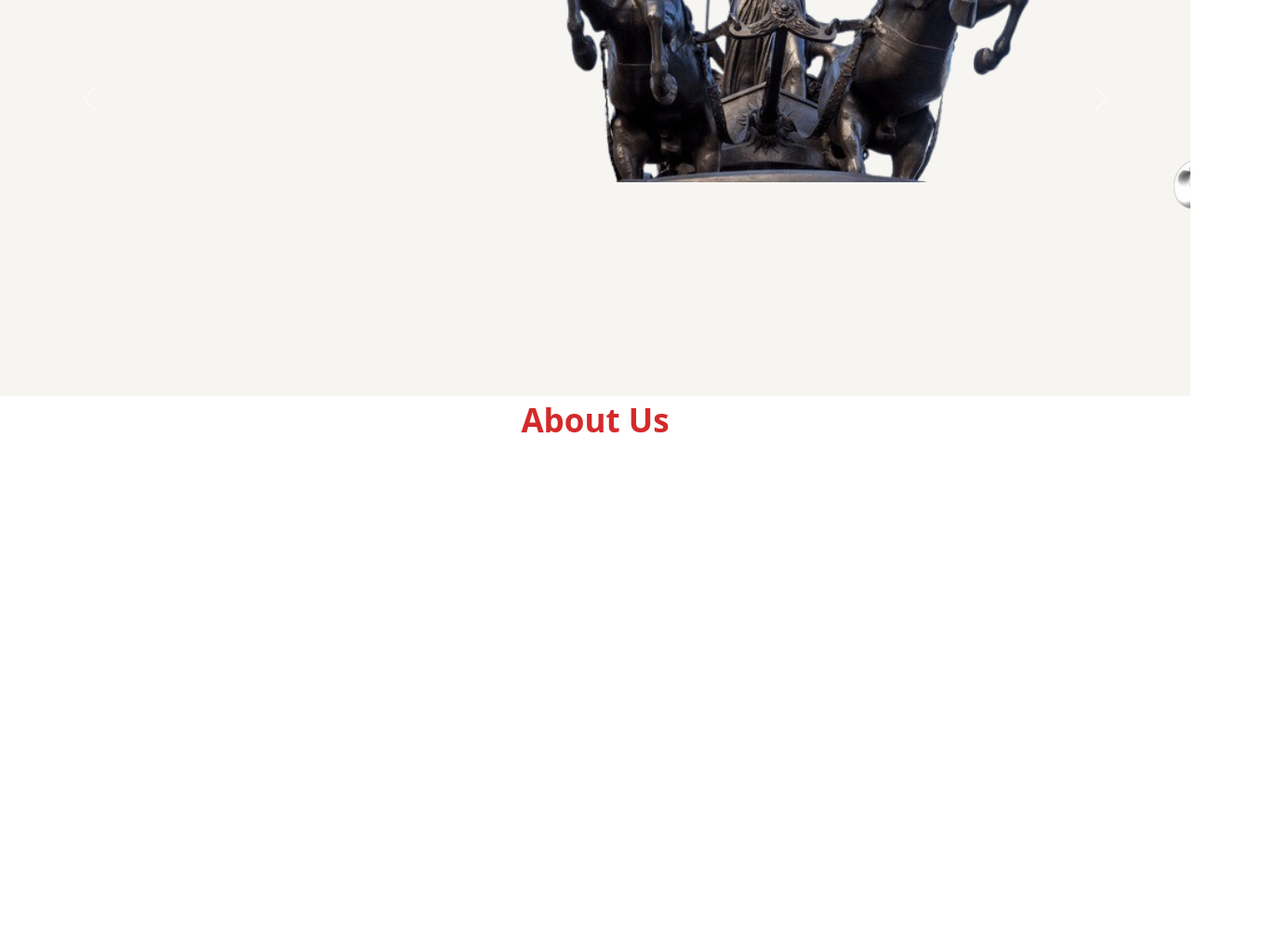
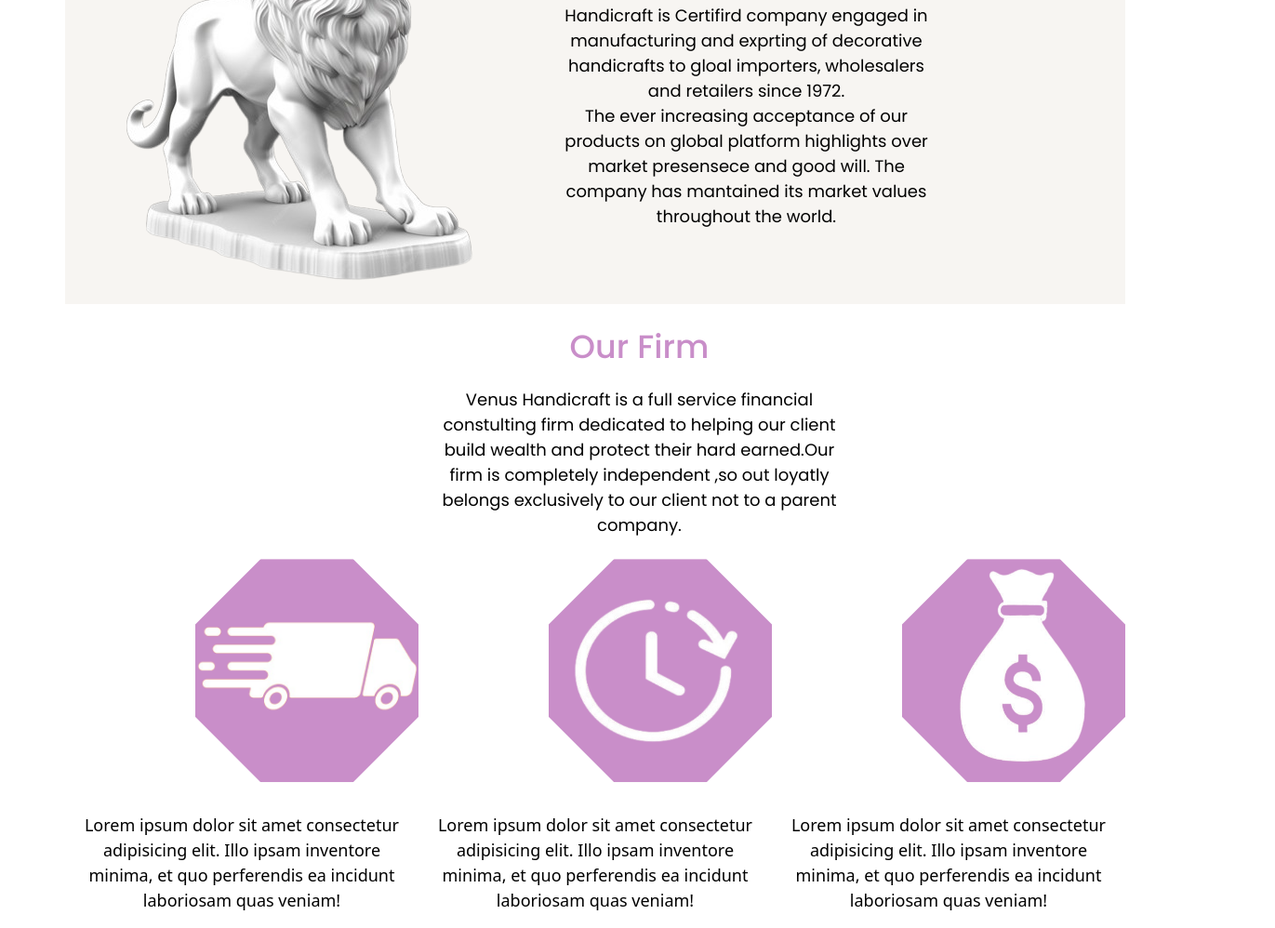
Before and after one commit to Bismaasif916/VHC-Project, a plain HTML site: page about.html in a window 1280 px wide. Shown: the part 470-1468 px from the top of the page at 93% size, 1371 px wide, since content can reach past the window. Before the commit the page ends 976 px from the top, so only its background shows below. Drawn offline with nearby package versions, Linux system fonts and the light colour scheme; a web font is replaced by a local one.

Commit message:
first chnages

```diff
--- a/about.html
+++ b/about.html
@@ -17,7 +17,7 @@
     <!-- navbar start here -->
     <nav class="navbar navbar-expand-lg" id="navbar">
       <div class="container-fluid">
-        <a class="navbar-brand" href="#" id="logo"><img src="assets/images/venus-removebg-preview.png" alt="" height="150px" width="160px"></a>
+        <a class="navbar-brand" href="#" id="logo"><img src="assets/images/VHC logo.png" alt="" height="180px" width="180px"></a>
         <button class="navbar-toggler" type="button" data-bs-toggle="collapse" data-bs-target="#navbarSupportedContent" aria-controls="navbarSupportedContent" aria-expanded="false" aria-label="Toggle navigation">
           <span><i class="fa-solid fa-bars" style="color: black; font-size: 25px;"></i></span>
         </button>
@@ -38,73 +38,86 @@
             <li class="nav-item">
               <a class="nav-link" href="contact.html"><i class="fa-solid fa-phone"></i> Contact Us</a>
             </li>
+            <div class="icons">
+              <a class="icon-1" href=""><i class="fa-regular fa-user"></i></a>
+              <a class="icon-2" href=""><i class="fa-solid fa-heart"></i></a>
+            </div>
             </ul>
         </div>
       </div>
     </nav>
     <!-- navbar-end here -->
      <!-- Banner start here -->
-      <section>
-          <div class="testimonials">
-            <div id="carouselExampleIndicators" class="carousel slide" data-bs-ride="carousel">
-              <div class="carousel-indicators">
-                <button type="button" data-bs-target="#carouselExampleIndicators" data-bs-slide-to="0" class="active" aria-current="true" aria-label="Slide 1"></button>
-                <button type="button" data-bs-target="#carouselExampleIndicators" data-bs-slide-to="1" aria-label="Slide 2"></button>
-                <button type="button" data-bs-target="#carouselExampleIndicators" data-bs-slide-to="2" aria-label="Slide 3"></button>
+     <!-- Banner end here -->
+
+        <!-- about section start here -->
+         <p class="ab-hd-1">About Us</p>
+         <div class="container">
+          <div class="row " id="ab">
+            <div class="col-md-5">
+              <img src="assets/images/img_3.png" alt="">
             </div>
-              <div class="carousel-inner">
-                <div class="carousel-item active">
-                  <div class="single-item">
-                    <div class="row m-0">
             <div class="col-md-5">
-                        <p class="c-hd-1">Modern Art</p>
-                      </div>
-                      <div class="col-md-6">
-                        <div class="image-area">
-                          <img src="assets/images/img_1.png" alt="" height="490px">
+              <p class="ab-hd-2">Venus</p>
+              <p class="ab-content-1">Handicraft is Certifird  company engaged in manufacturing and exprting of decorative handicrafts to gloal importers, wholesalers and retailers since 1972. <br>
+                The ever increasing acceptance of our products on global platform highlights over market presensece and good will. The company has mantained its market values throughout the world.
+                </p>
             </div>
           </div>
          </div>
+         <div class="container">
+          <div class="row">
+            <div class="col-md-4">
+         </div>
+            <div class="col-md-5">
+              <p class="ab-hd-3">Our Firm</p>
+          <p class="ab-content-2"> Venus Handicraft is a full service financial constulting firm dedicated to helping our client build wealth and protect their hard earned.Our firm is completely independent ,so out loyatly belongs exclusively to our client not to a parent company.
+          </p>
+         </div>
+
+        <!-- about section end here -->
+
+        <!-- f-logo start here -->
+         <div class="container">
+          <div class="row">
+            <div class="col-md-4">
+              <div class="image">
+                <div class="img_inner">
+                  <div class="img2">
+                    <img src="assets/images/free icon.png" alt="" style="height: 240px; width: 240px; background-color: rgb(201, 142, 201);"></div>
+
                 </div>
                </div>
-                <div class="carousel-item">
-                  <div class="col-md-5">
-                    <p class="c-hd-2">Home Decor</p>
+              <p class="content-3">Lorem ipsum dolor sit amet consectetur adipisicing elit. Illo ipsam inventore minima, et quo perferendis ea incidunt laboriosam quas veniam!</p>
             </div>
-                      <div class="col-md-6">
-                        <div class="image-area">
-                          <img src="assets/images/img_3.png" alt="" height="500px" style="margin-top: -70px;">
+
+            <div class="col-md-4">
+              <div class="image">
+                <div class="img_inner">
+                  <div class="img2">
+                    <img src="assets/images/timer icon.png" alt="" style="height: 240px; width: 240px; background-color: rgb(201, 142, 201);"></div>
+
                 </div>
                </div>
+              <p class="content-4">Lorem ipsum dolor sit amet consectetur adipisicing elit. Illo ipsam inventore minima, et quo perferendis ea incidunt laboriosam quas veniam!</p>
             </div>
-                <div class="carousel-item">
-                  <div class="col-md-5">
-                    <p class="c-hd-3">Stone Art</p>
-                  </div>
-                  <div class="col-md-6">
-                    <div class="image-area">
-                      <img src="assets/images/img_8 .png" alt="" height="720px" style="margin-left: 650px;">
+
+            <div class="col-md-4">
+              <div class="image">
+                <div class="img_inner">
+                  <div class="img2">
+                    <img src="assets/images/money icon.png" alt="" style="height: 240px; width: 240px; background-color: rgb(201, 142, 201);"></div>
+
                 </div>
                </div>
+              <p class="content-5">Lorem ipsum dolor sit amet consectetur adipisicing elit. Illo ipsam inventore minima, et quo perferendis ea incidunt laboriosam quas veniam!</p>
             </div>
+
+
           </div>
-              <button class="carousel-control-prev" type="button" data-bs-target="#carouselExampleIndicators" data-bs-slide="prev">
-                <span class="carousel-control-prev-icon" aria-hidden="true"></span>
-                <span class="visually-hidden">Previous</span>
-              </button>
-              <button class="carousel-control-next" type="button" data-bs-target="#carouselExampleIndicators" data-bs-slide="next">
-                <span class="carousel-control-next-icon" aria-hidden="true"></span>
-                <span class="visually-hidden">Next</span>
-              </button>
+
          </div>
-          </div>
-      </section>
-
-    <!-- Banner end here -->
-     <!-- about section start here -->
-      <p class="heading-1">About Us</p>
-     <!-- about section end here -->
-  </div>
+        <!-- f-logo end here -->
 </body>
 </html>
 <!-- BS JS link -->
--- a/assets/css/about.css
+++ b/assets/css/about.css
@@ -15,11 +15,12 @@
 }
 #navbar .nav-item .nav-link{
     color: black;
+    font-family: "Poppins", serif;
     margin-left: 25px;
     padding: 15px;
     font-size: 19px;
     font-weight: 600;
-    margin-right: 30px;
+    /* margin-right: 20px; */
     /* margin-top: -50px; */
 }
 #navbar .nav-item .nav-link i{
@@ -28,38 +29,112 @@
 }
 #logo{
     margin-left: 25px;
+    margin-right: 70px;
+}
+.icons{
+    margin-left: 400px;
+    font-size: 28px;
+    cursor: pointer;
+}
+.icon-1{
+    color: black;
+    transition: 0.3s ease;
+}
+.icon-1 :hover{
+    transform: translateY(-5px);
+    color: black;
+}
+.icon-2{
+    transition: 0.3 ease;
+}
+.icon-2 :hover{
+    transform: translateY(-5px);
+    color: rgb(201, 142, 201);
+}
+.icon-2{
+    margin-left: 10px;
+    margin-right: 20px;
+    color: black;
+    font-size: 30px;
+    /* margin-left: 150px; */
 }
 /* navbar end here */
-/* color: #D42A2A; */
 
-/* banner start here  */
-.testimonials{
+/* banner start here */
+/* banner end here */
+
+/* about section start here */
+.ab-hd-1{
+    text-align: center;
+    font-size: 40px;
+    color: rgb(201, 142, 201);
+    font-weight: 500;
+    font-family: "Poppins", serif;
+    margin-top: 15px;
+}
+#ab{
     background-color: #f7f5f2;
-    height: 90vh;
 }
-.carousel-item{
-    height: 100vh;
-    min-width: 300px;
+.ab-hd-2{
+    color: rgb(201, 142, 201);
+    font-size: 33px;
+    text-align: center;
+    margin-top: 110px;
+    /* margin-right: 90px; */
 }
-.c-hd-1{
-    color: #D42A2A;
-    margin-top: 90px;
-    font-size: 50px;
-    font-weight: 600;
+.ab-content-1{
+    /* margin-top: 90px; */
+    text-align: center;
+    margin-left: 40px;
+    font-size: 18px;
+    color: black;
+    font-family: "Poppins", serif;
 }
-.c-hd-2{
-    color: #D42A2A;
-    margin-top: 90px;
-    margin-left: 700px;
-    font-size: 50px;
-    width: 300px;
-    font-weight: 600;
+.ab-content-2{
+    text-align: center;
+    font-size: 18px;
+    font-family: "Poppins", serif;
+    color: black;
 }
-/* banner end here  */
-.heading-1{
-    color: #D42A2A;
+.ab-hd-3{
     text-align: center;
+    margin-top: 20px;
     font-size: 35px;
-    font-weight: bold;
+    color: rgb(201, 142, 201);
+    font-weight: 500;
+    font-family: "Poppins", serif;
 
 }
+.image{
+    position: absolute;
+    /* border-radius: 50px; */
+    overflow: hidden;
+    transform: translate(20%, 3%) rotate(45deg);
+    text-align: center;
+    margin-left: 80px;
+}
+.img2{
+    transform: scale(1.0) rotate(-45deg);
+}
+.content-3{
+    position: relative;
+    margin-top: 280px;
+    color: black;
+    font-size: 18px;
+    text-align: center;
+}
+.content-4{
+    position: relative;
+    margin-top: 280px;
+    color: black;
+    font-size: 18px;
+    text-align: center;
+}
+.content-5{
+    position: relative;
+    margin-top: 280px;
+    color: black;
+    font-size: 18px;
+    text-align: center;
+}
+/* f-logo end */
```
Also changed, not shown: assets/images/Untitled (1).jpg (deleted), assets/images/Untitled (2).jpg (deleted), assets/images/VHC logo.png, assets/images/Venus_HandiCrafts-removebg-preview.png (deleted), assets/images/Venus_logo-removebg-preview.png (deleted), assets/images/fji-removebg-preview.png (deleted), assets/images/free icon.png (added), assets/images/hh-removebg-preview.png (deleted), assets/images/lo.jpg (deleted), assets/images/louy-removebg-preview.png (deleted), assets/images/money icon.png (added), assets/images/timer icon.png (added), assets/images/vv-removebg-preview.png (deleted). Lines whose indentation alone changed are shown as unchanged.
